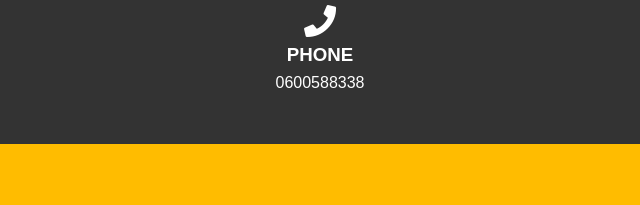
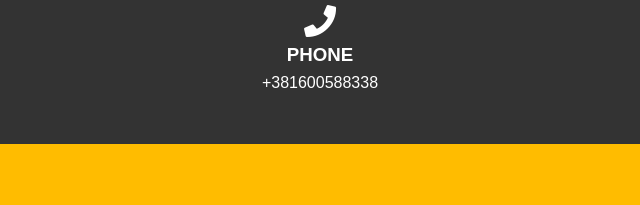
Before and after one commit to PetarRadojlovic/petarradojlovic.github.io, a website: page contact.html in a window 1280 px wide. Shown: the part 742-947 px from the top of the page, 320-960 px from the left. Drawn offline with Linux system fonts and the light colour scheme.

Commit message:
Update contact.html

```diff
--- a/contact.html
+++ b/contact.html
@@ -87,7 +87,7 @@
           <div>
             <i class="fas fa-phone fa-2x"></i>
             <h3>Phone</h3>
-            <p>0600588338</p>
+            <p>+381600588338</p>
           </div>
           <div>
             <i class="fas fa-adress-card fa-2x"></i>
```
